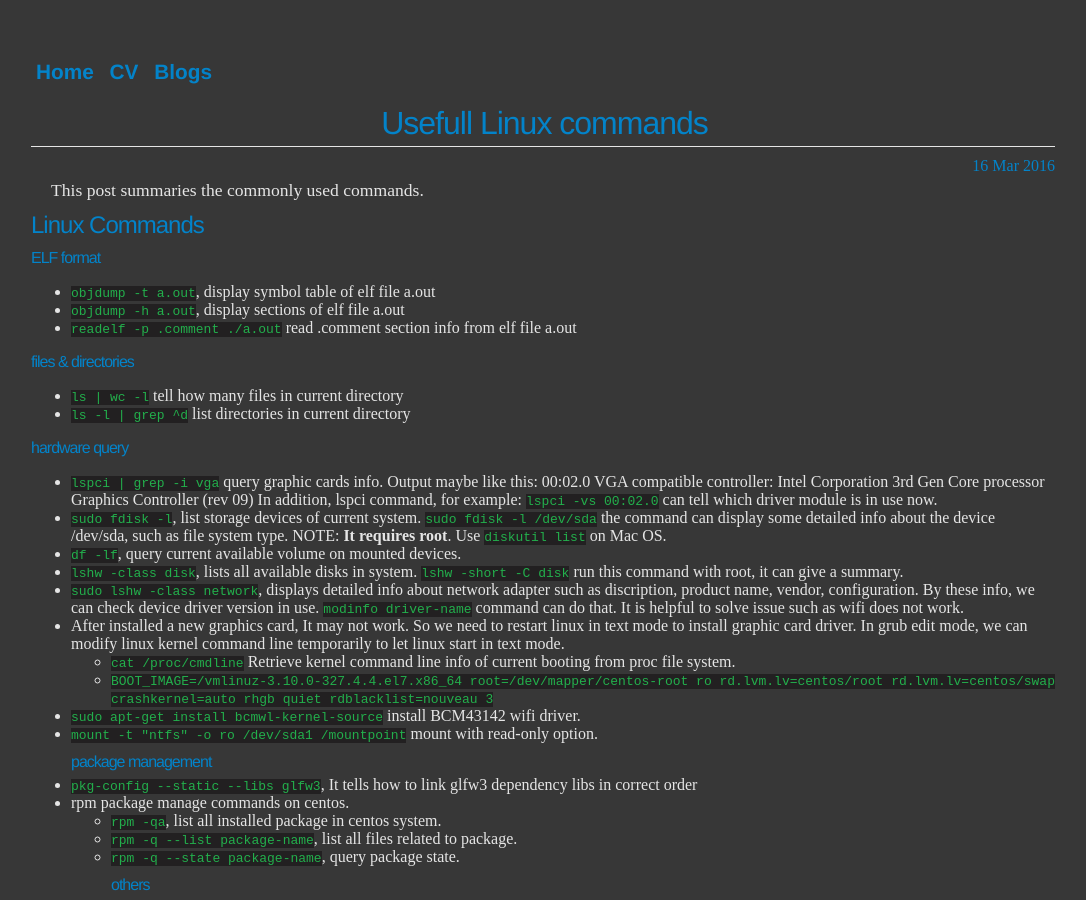
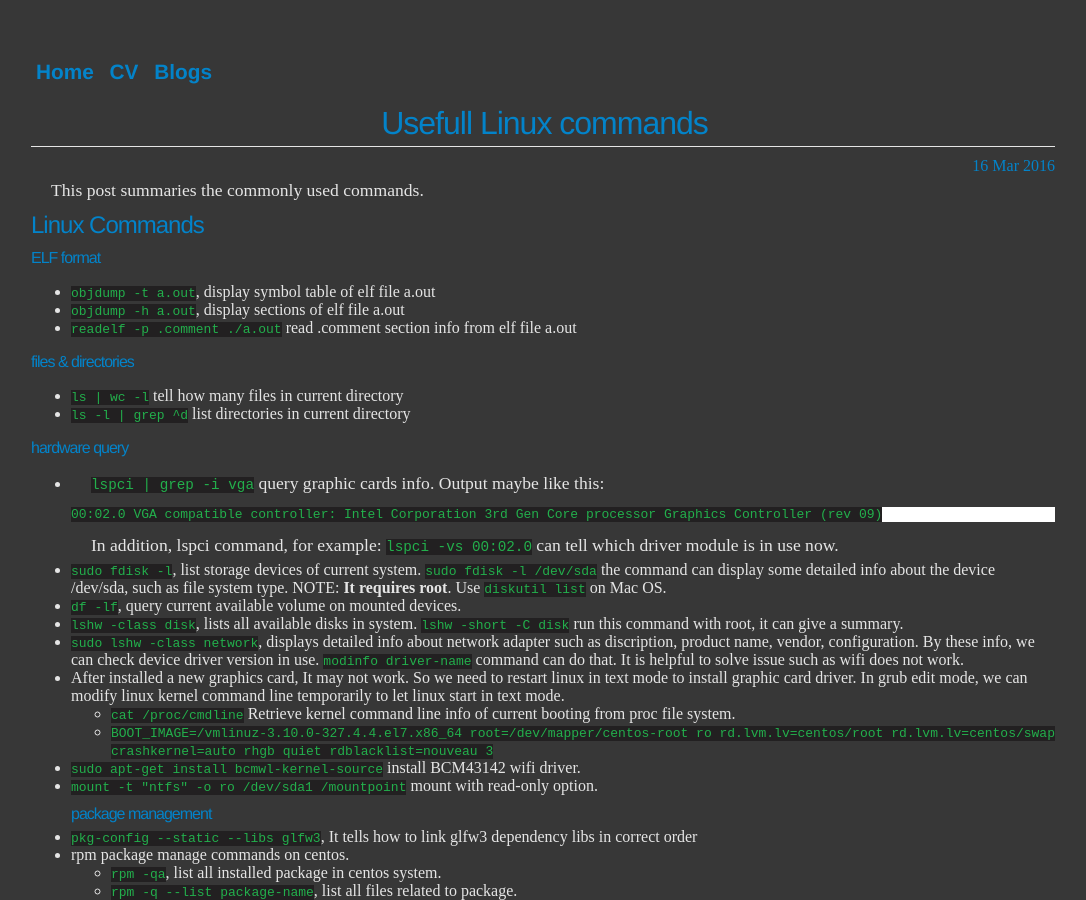
Before and after one commit to ychding11/ychding11.github.io, a Jekyll site: the page built from _posts/2015-03-16-Useful-Linux-Command.md, in a window 1280 px wide and 900 px high. Shown: the whole window, without its empty margins (97-1183 px from the left). Built offline with Jekyll 4.4.1, drawn with Linux system fonts in a browser that asks for light colours.

````diff
--- a/_posts/2015-03-16-Useful-Linux-Command.md
+++ b/_posts/2015-03-16-Useful-Linux-Command.md
@@ -19,9 +19,14 @@ This post summaries the commonly used commands.
 - `ls -l | grep ^d` list directories in current directory
 
 ### hardware query
-- `lspci | grep -i vga` query graphic cards info. Output maybe like this:
-        00:02.0 VGA compatible controller: Intel Corporation 3rd Gen Core processor Graphics Controller (rev 09)
-   In addition, lspci command, for example: `lspci -vs 00:02.0` can tell which driver module is in use now.
+- `lspci | grep -i vga` query graphic cards info.
+  Output maybe like this:
+
+  ```
+  00:02.0 VGA compatible controller: Intel Corporation 3rd Gen Core processor Graphics Controller (rev 09)
+  ```
+
+  In addition, lspci command, for example: `lspci -vs 00:02.0` can tell which driver module is in use now.
 - `sudo fdisk -l`, list storage devices of current system. `sudo fdisk -l /dev/sda` the command can display some detailed
    info about the device /dev/sda, such as file system type. NOTE: **It requires root**. Use `diskutil list` on Mac OS.
 - `df -lf`, query current available volume on mounted devices.
````
